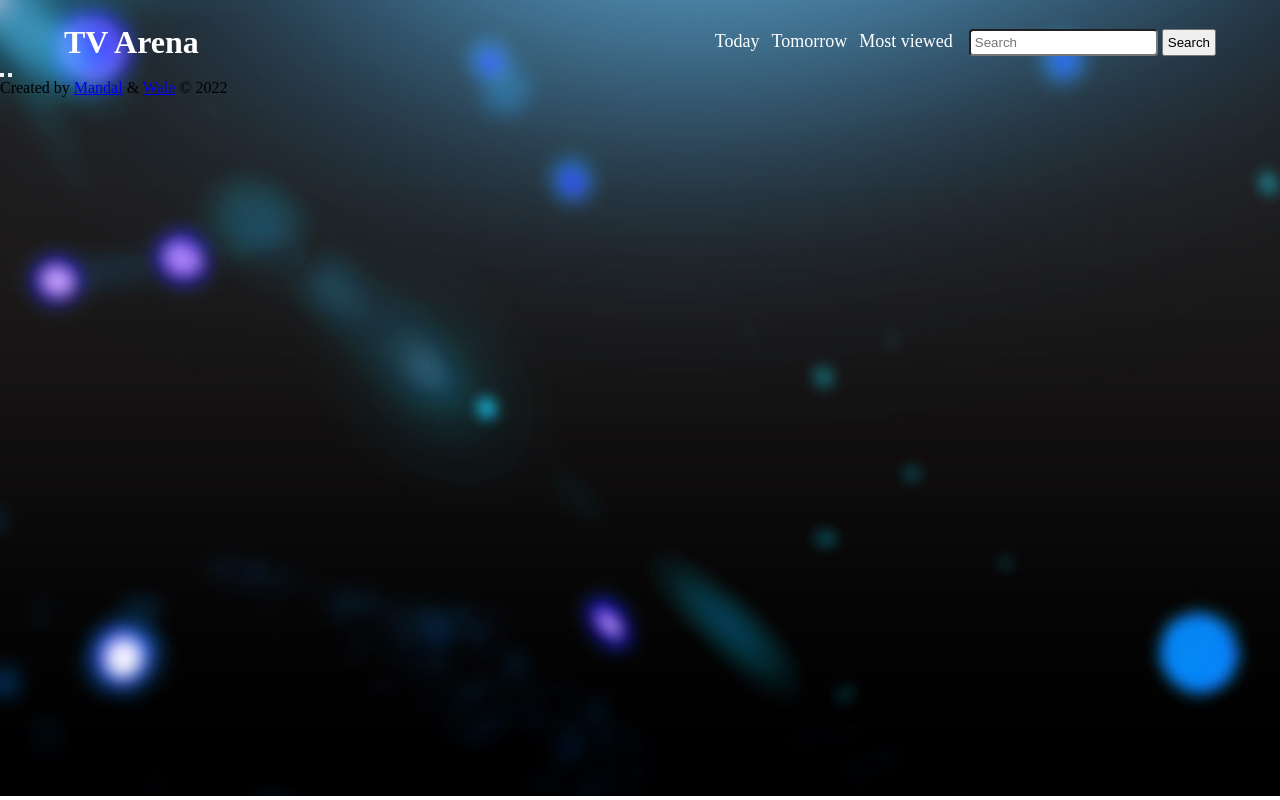
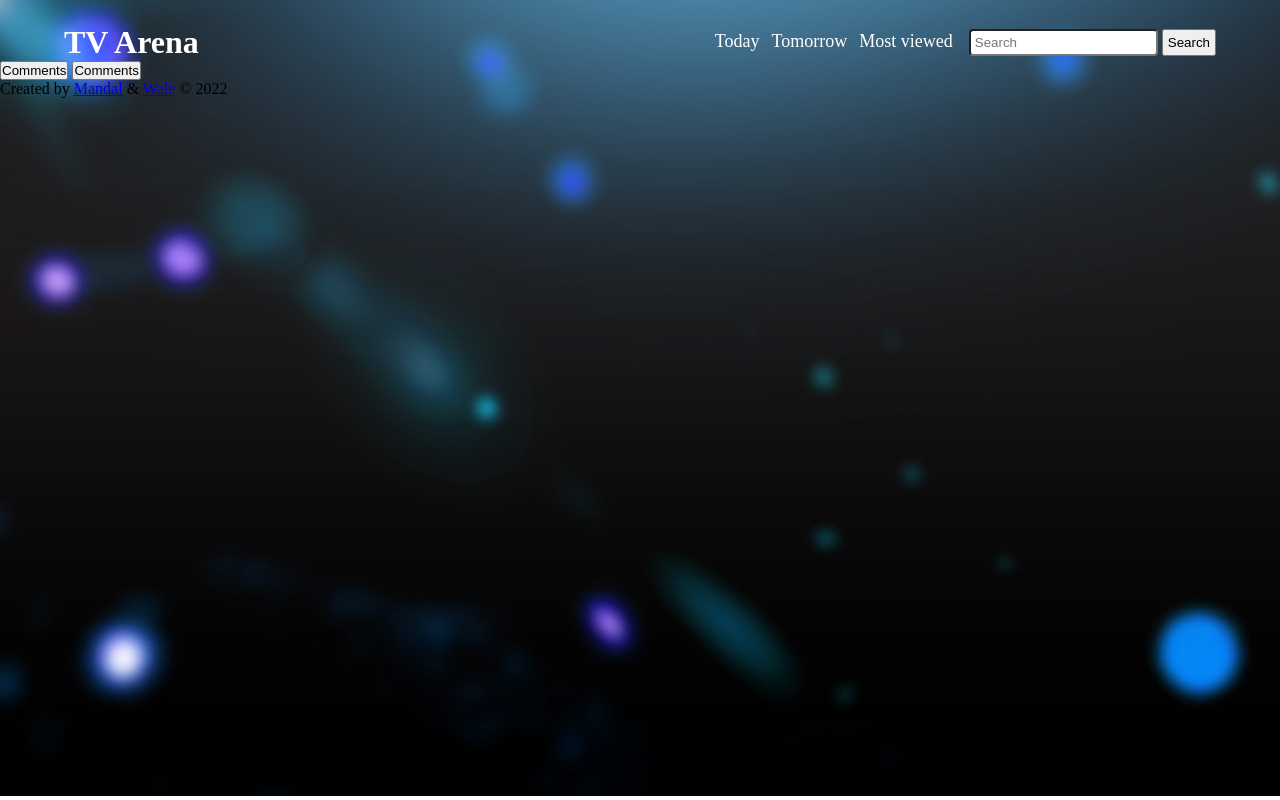
Before and after one commit to NayanKaran/TV_Arena, a website built with webpack: page src/index.html in a window 1280 px wide. Built offline with nearby package versions, Linux system fonts and the light colour scheme.

Commit message:
Update index.html for testing comments pop-up

```diff
--- a/src/index.html
+++ b/src/index.html
@@ -22,8 +22,8 @@
     </header>
     <main>
         <section id="home-page">
-          <button class="comments" id="comments-55408"></button>
-          <button class="comments" id="comments-2266"></button>
+          <button class="comments" id="comments-55408">Comments</button>
+          <button class="comments" id="comments-2266">Comments</button>
         </section>
     </main>
     <footer>
```
